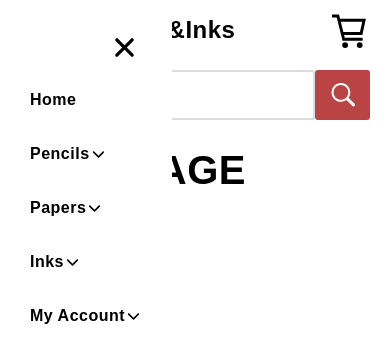
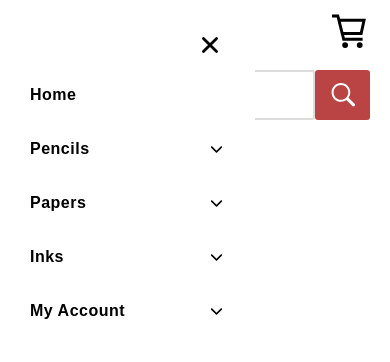
Before and after one commit to ElierHP/pencils-and-inks, a Next.js app: page / in a window 390 px wide. Both pictures are taken after a click on the element 40 px from the left and 30 px from the top of the page. Shown: the top 362 px of the page. Built offline with nearby package versions, Linux system fonts and the light colour scheme.

Commit message:
Styled sub-links on mobile.

```diff
--- a/src/components/Searchbar.js
+++ b/src/components/Searchbar.js
@@ -28,7 +28,7 @@ const SearchBarMain = styled.div`
 
 const SearchInput = styled.input`
   padding: 0 1rem;
-  border: 2px solid ${theme.colors.gray};
+  border: 2px solid ${theme.colors.neutral};
   width: 100%;
   border-radius: 3px;
 `;
--- a/src/components/layout/Navbar.js
+++ b/src/components/layout/Navbar.js
@@ -1,9 +1,9 @@
 import React, { useState } from "react";
-import { IoIosArrowDown } from "react-icons/io";
-import { IoClose } from "react-icons/io5";
 import styled from "@emotion/styled";
 import theme from "../../styles/theme";
 import Link from "next/link";
+import { IoIosArrowDown } from "react-icons/io";
+import { IoClose } from "react-icons/io5";
 
 export default function Navbar({ isOpen, setIsOpen }) {
   const [showPencils, setShowPencils] = useState(false);
@@ -13,9 +13,13 @@ export default function Navbar({ isOpen, setIsOpen }) {
 
   return (
     <Nav isOpen={isOpen}>
-      {/* Close Mobile Navbar */}
+      {/* Closes Mobile Menu */}
       <CloseIcon>
-        <IoClose size={35} onClick={() => setIsOpen(false)} />
+        <IoClose
+          size={30}
+          color={theme.colors.darkNeutral}
+          onClick={() => setIsOpen(false)}
+        />
       </CloseIcon>
 
       {/* Navbar Links*/}
@@ -26,12 +30,14 @@ export default function Navbar({ isOpen, setIsOpen }) {
         </li>
 
         {/* Pencils Link */}
-        <NavLi
+        <li
           onMouseEnter={() => setShowPencils(true)}
           onMouseLeave={() => setShowPencils(false)}
         >
+          <LinkContainer>
             <Link href="/pencils">Pencils</Link>
-          <IoIosArrowDown size={17} />
+            <DownArrow size={17} color={theme.colors.darkNeutral} />
+          </LinkContainer>
 
           {/* Pencils sub-links */}
           <SubNav showNav={showPencils}>
@@ -45,15 +51,17 @@ export default function Navbar({ isOpen, setIsOpen }) {
               <Link href="/pencils/mechanical-pencils">Mechanical Pencils</Link>
             </li>
           </SubNav>
-        </NavLi>
+        </li>
 
         {/* Papers Link */}
-        <NavLi
+        <li
           onMouseEnter={() => setShowPapers(true)}
           onMouseLeave={() => setShowPapers(false)}
         >
+          <LinkContainer>
             <Link href="/papers">Papers</Link>
-          <IoIosArrowDown size={17} />
+            <DownArrow size={17} color={theme.colors.darkNeutral} />
+          </LinkContainer>
 
           {/* Papers sub-links */}
           <SubNav showNav={showPapers}>
@@ -64,15 +72,17 @@ export default function Navbar({ isOpen, setIsOpen }) {
               <Link href="/papers/sketchbooks">Sketchbooks</Link>
             </li>
           </SubNav>
-        </NavLi>
+        </li>
 
         {/* Ink Links */}
-        <NavLi
+        <li
           onMouseEnter={() => setShowInks(true)}
           onMouseLeave={() => setShowInks(false)}
         >
+          <LinkContainer>
             <Link href="/inks">Inks</Link>
-          <IoIosArrowDown size={17} />
+            <DownArrow size={17} color={theme.colors.darkNeutral} />
+          </LinkContainer>
 
           {/* Inks sub-links */}
           <SubNav showNav={showInks}>
@@ -83,15 +93,17 @@ export default function Navbar({ isOpen, setIsOpen }) {
               <Link href="/inks/inking-pens">Inking Pens</Link>
             </li>
           </SubNav>
-        </NavLi>
+        </li>
 
         {/* Account Links */}
-        <NavLi
+        <li
           onMouseEnter={() => setShowAccount(true)}
           onMouseLeave={() => setShowAccount(false)}
         >
+          <LinkContainer>
             <Link href="/profile">My Account</Link>
-          <IoIosArrowDown size={17} />
+            <DownArrow size={17} color={theme.colors.darkNeutral} />
+          </LinkContainer>
 
           {/* Account sub-links */}
           <SubNav showNav={showAccount}>
@@ -105,7 +117,7 @@ export default function Navbar({ isOpen, setIsOpen }) {
               <Link href="/register">New Account</Link>
             </li>
           </SubNav>
-        </NavLi>
+        </li>
       </NavUl>
     </Nav>
   );
@@ -130,10 +142,12 @@ const Nav = styled.nav`
   height: 100vh;
   background: ${theme.colors.light};
   padding: 3rem;
+  width: 50%;
   ${theme.mq()[1]} {
     display: block;
     position: relative;
     height: initial;
+    width: initial;
     padding: 0;
   }
 `;
@@ -154,10 +168,18 @@ const NavUl = styled.ul`
   }
 `;
 
-const NavLi = styled.li`
+// Aligns arrow icon with the links
+const LinkContainer = styled.div`
   display: flex;
   align-items: center;
-  position: relative;
+  justify-content: space-between;
+  ${theme.mq()[1]} {
+    justify-content: center;
+  }
+`;
+
+const DownArrow = styled(IoIosArrowDown)`
+  cursor: pointer;
 `;
 
 // Navbar with all the sub-links
@@ -165,9 +187,17 @@ const SubNav = styled.ul`
   display: ${(props) => (props.showNav ? "flex" : "none")};
   flex-direction: column;
   gap: 1rem;
+  padding: 1rem;
+  background: ${theme.colors.lightNeutral};
+  border-radius: 5px;
+  margin-top: 0.5rem;
+  font-weight: ${theme.fontWeights.body};
+  ${theme.mq()[1]} {
     position: absolute;
     top: 2rem;
     width: 200px;
     padding: 2rem 1rem;
     background: ${theme.colors.light};
+    margin-top: 0;
+  }
 `;
--- a/src/styles/theme.js
+++ b/src/styles/theme.js
@@ -29,7 +29,9 @@ const theme = {
     primary: "#BA4343",
     dark: "black",
     light: "white",
-    gray: "#dcdcdc",
+    neutral: "#dcdcdc",
+    neutralLight: "#EEEEEE",
+    neutralDark: "#6F6F6F",
     hover: "#FFD685",
     btnHover: "#E7AD56",
   },
```
Lines whose indentation alone changed are shown as unchanged.
